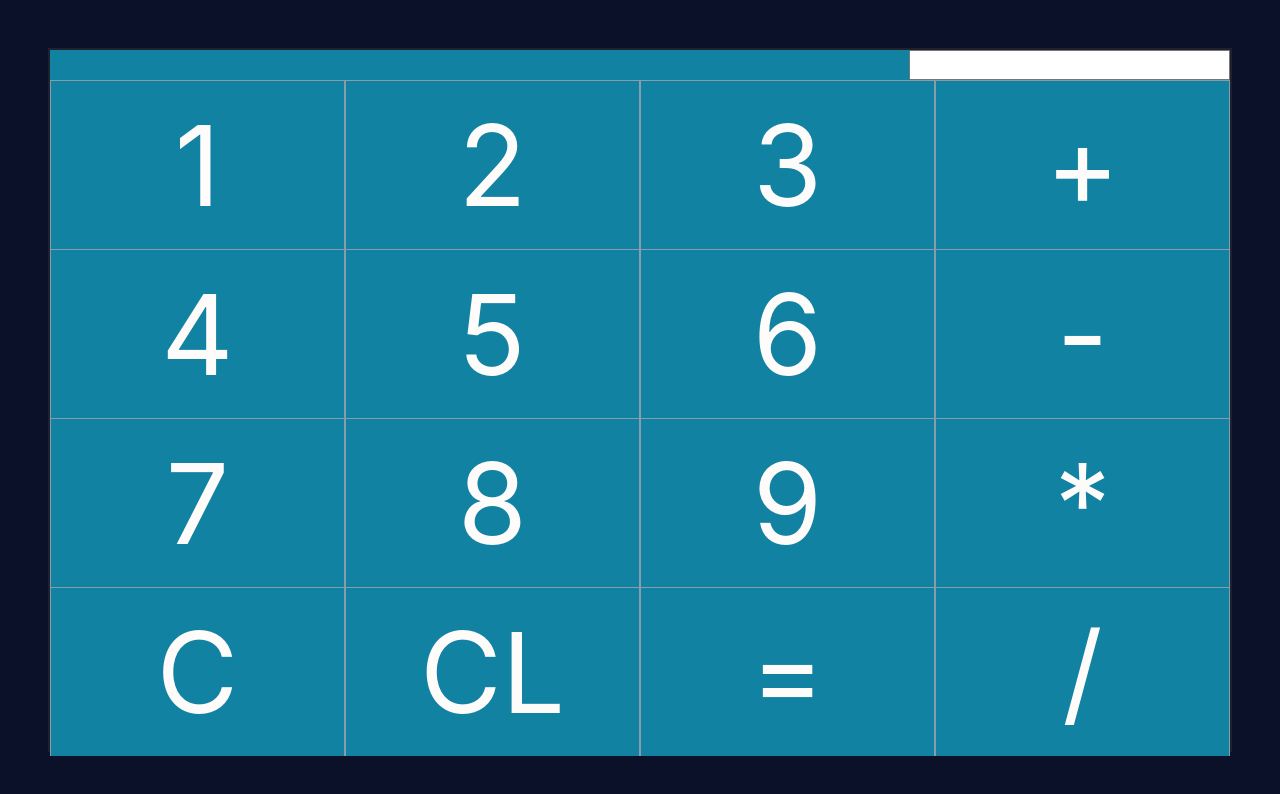
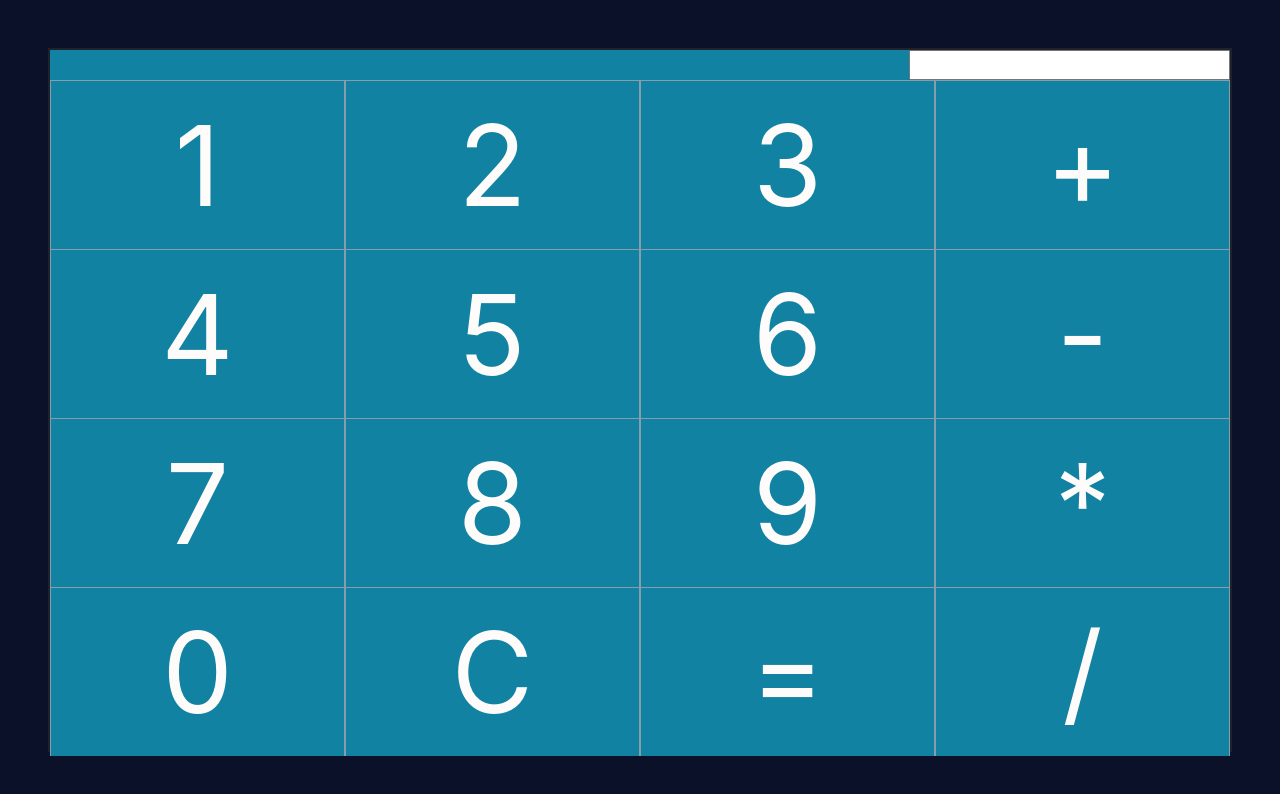
Before and after one commit to ocskier/calculator, a plain HTML site: page index.html in a window 1280 px wide. Drawn offline with nearby package versions, Linux system fonts and the light colour scheme.

Commit message:
Fixes missing 0

```diff
--- a/index.html
+++ b/index.html
@@ -97,12 +97,12 @@
         <div
           class="is-flex is-flex-grow-1 is-flex-direction-column is-align-items-center is-justify-content-center is-clickable"
         >
-          <span class="noselect">C</span>
+          <span class="noselect">0</span>
         </div>
         <div
           class="is-flex is-flex-grow-1 is-flex-direction-column is-align-items-center is-justify-content-center is-clickable reset"
         >
-          <span class="noselect">CL</span>
+          <span class="noselect">C</span>
         </div>
         <div
           class="is-flex is-flex-grow-1 is-flex-direction-column is-align-items-center is-justify-content-center is-clickable"
```
